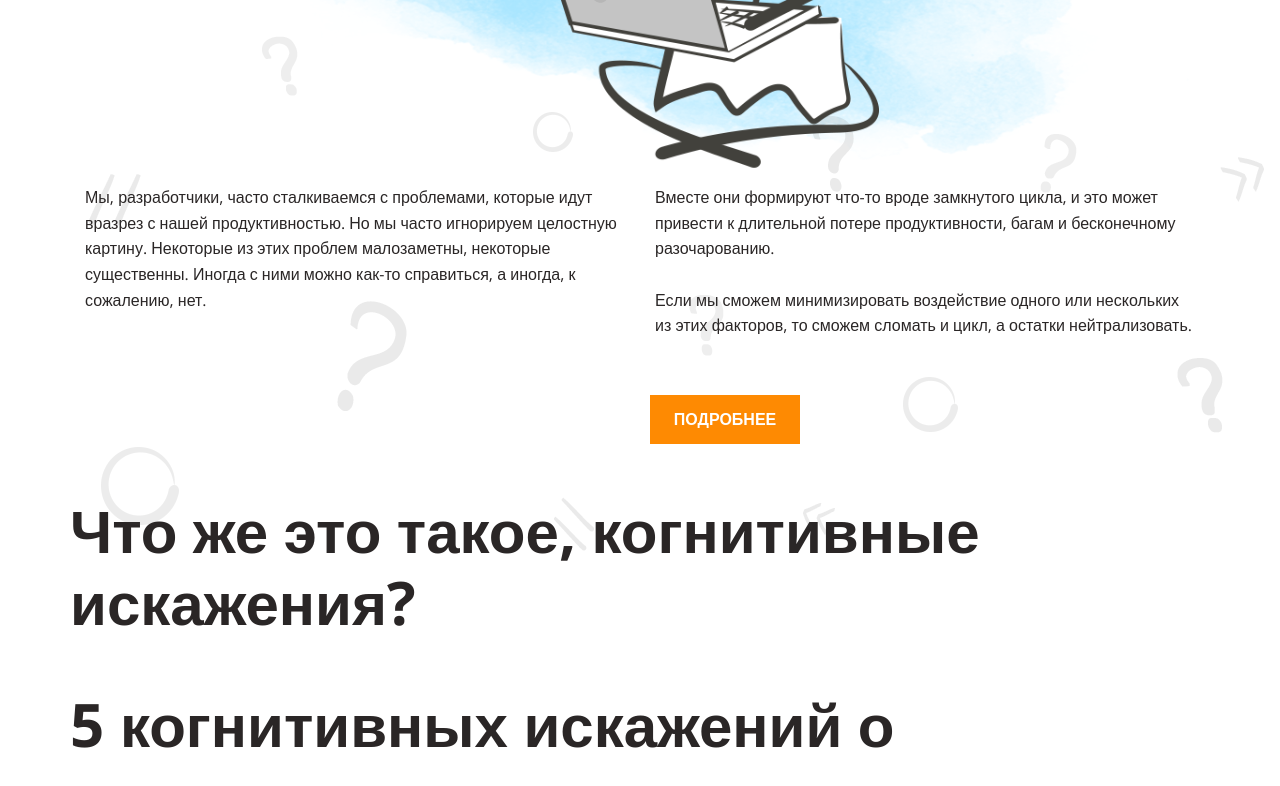
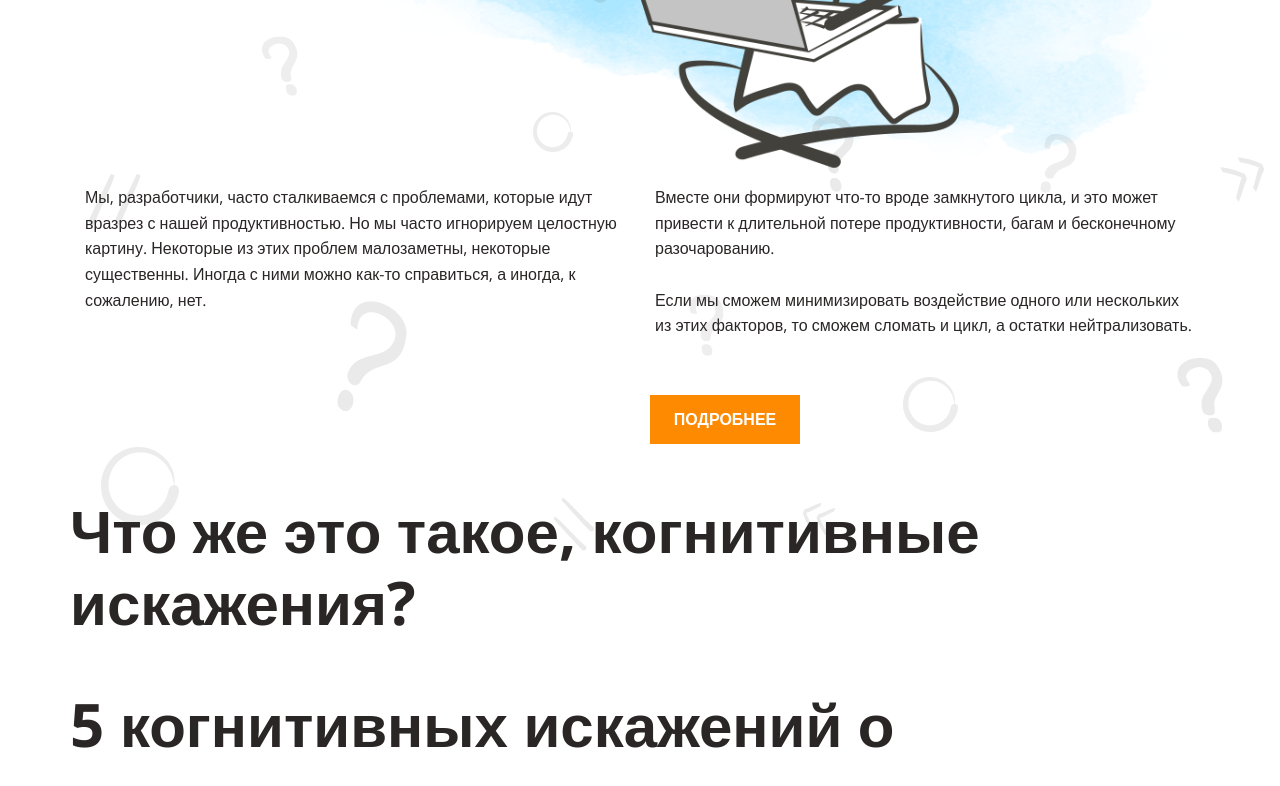
Before and after one commit to AlexKuryanov/layout-designer-project-lvl1, a plain HTML site: page src/index.html in a window 1280 px wide. Shown: the part 380-1166 px from the top of the page. Drawn offline with nearby package versions, Linux system fonts and the light colour scheme; a web font is replaced by a local one.

Commit message:
fix: change image"s position to -107px

```diff
--- a/src/css/style.css
+++ b/src/css/style.css
@@ -48,7 +48,7 @@ h3 {
   background-image: url(../img/main.png);
   background-repeat: no-repeat;
   background-size: auto 525px;
-  background-position: right -27px top 55px;
+  background-position: right -107px top 55px;
 }
 
 .header::before {
```
